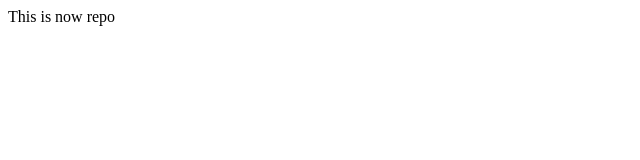
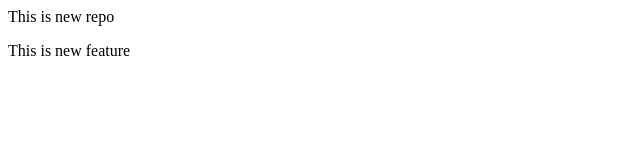
Before and after one commit to humahassan-04/LocalRepo, a plain HTML site: page index.html in a window 1280 px wide. Shown: the whole page, without its empty margins (0-640 px from the left). Drawn offline with Linux system fonts and the light colour scheme.

Commit message:
Updation in feature 1

```diff
--- a/index.html
+++ b/index.html
@@ -1 +1,2 @@
-<p>This is now repo</p>
+<p>This is new repo</p>
+<p>This is new feature</p>
```
